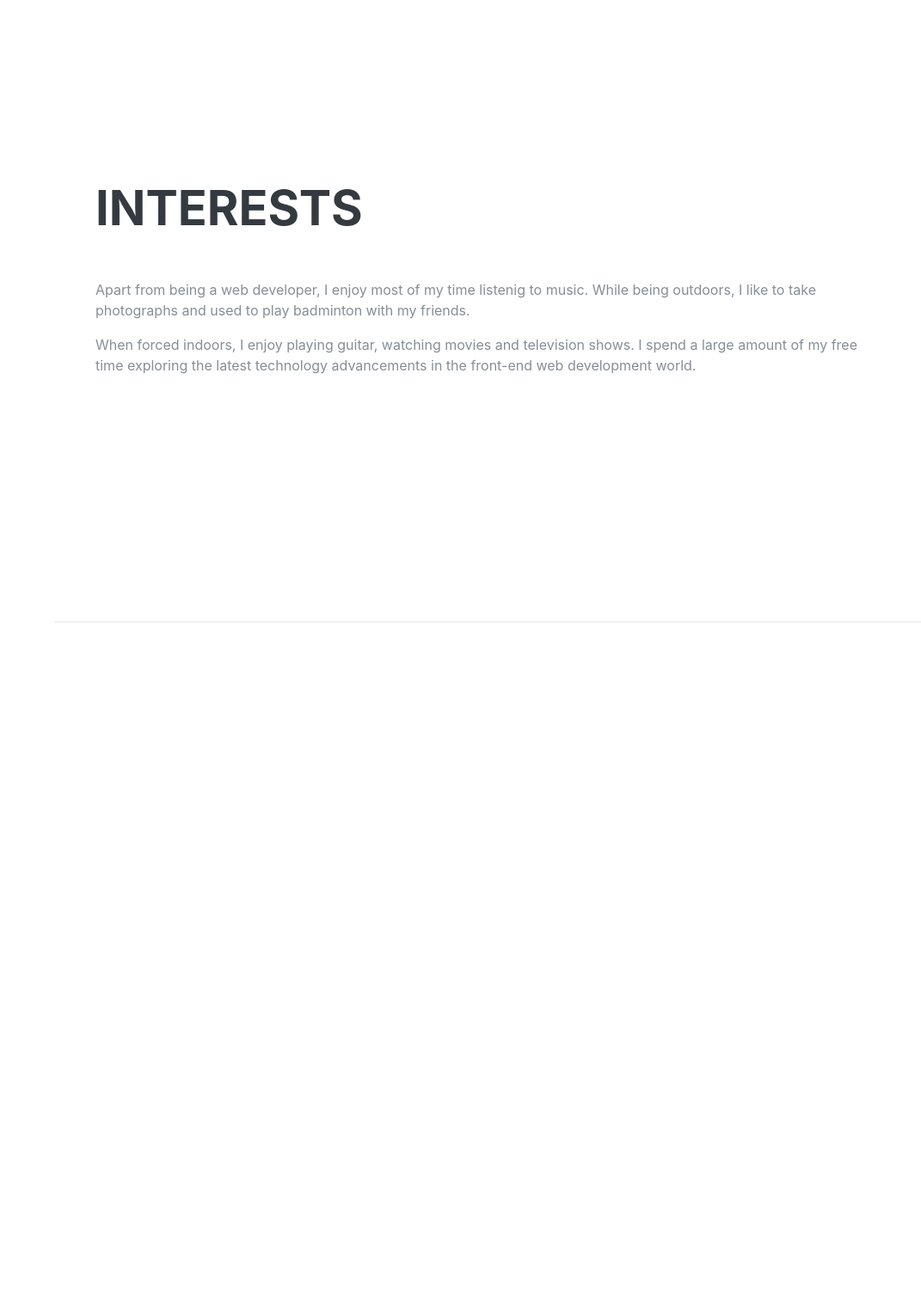
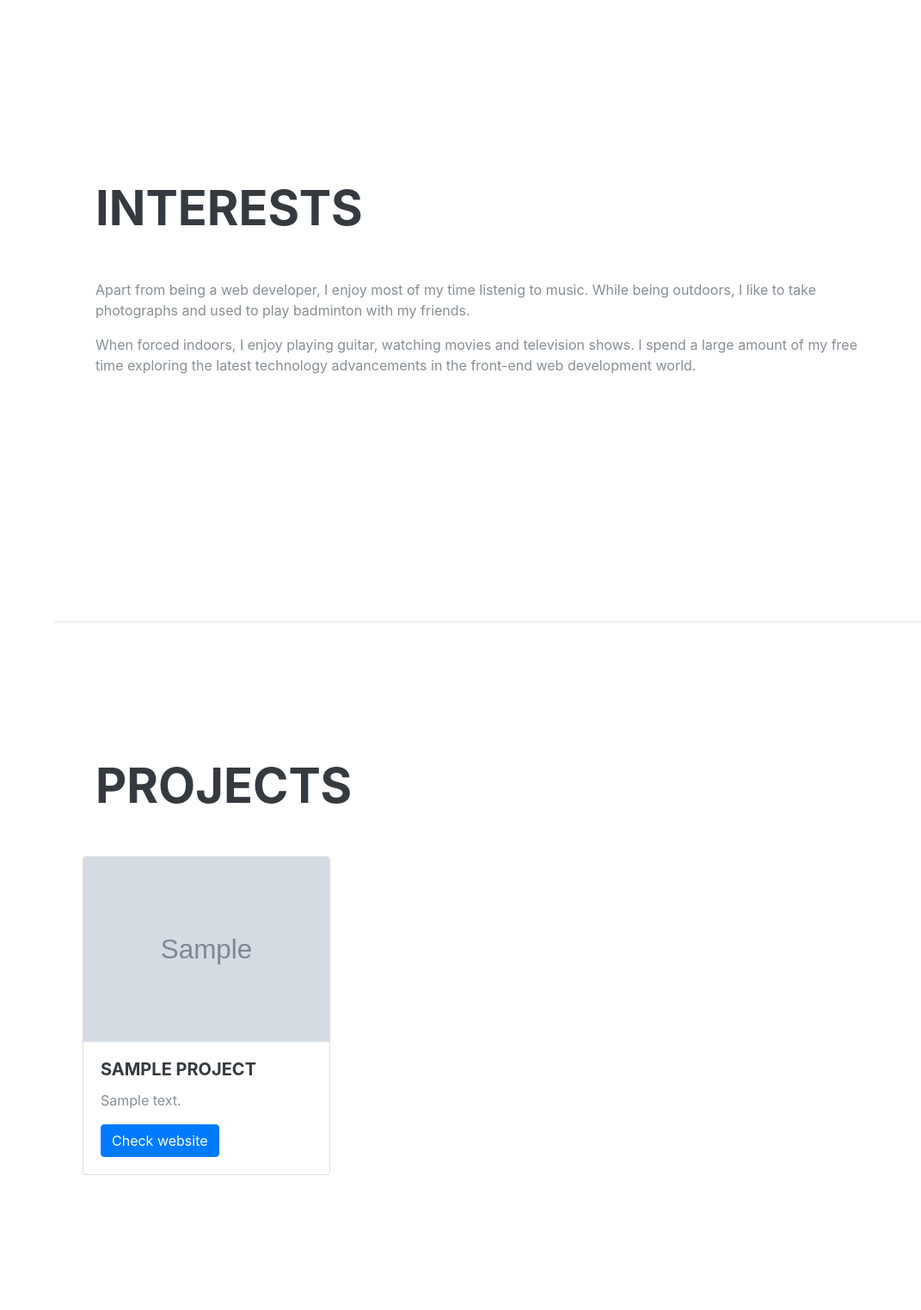
Before and after one commit to sjay-jx/Portfolio-Website, a Django app: page / in a window 1280 px wide. Shown: the part 2480-4004 px from the top of the page at 86% size, without its empty margins (209-1280 px from the left). Before the commit the page ends 3204 px from the top, so only its background shows below. Run offline with Django 3.2, Linux system fonts and the light colour scheme; tables that the repository leaves empty hold one stand-in row (values such as "Sample post"); grey boxes marked "Sample" are stand-in pictures; some libraries are stand-ins or nearby versions; some web fonts are replaced.

Commit message:
Added context in index view

```diff
--- a/project/templates/project/index.html
+++ b/project/templates/project/index.html
@@ -194,6 +194,25 @@ and a proud team player focused on achieving project objectives with speed and a
     </section>
 
     <hr class="m-0">
+    <section class="resume-section p-3 p-lg-5 d-flex align-items-center" id="projects">
+      <div class="w-100">
+        <h2 class="mb-5">Projects</h2>
+          <div class="row">
+  {% for item in projects %}
+        <div class="card" style="width: 18rem;">
+        <a href="{{ item.get_absolute_url }}"><img class="card-img-top" src="{{ item.image.url }}" alt="Card image cap"></a>
+        <div class="card-body">
+          <h5 class="card-title">{{ item.title }}</h5>
+          <p class="card-text">{{ item.description|truncatechars:50 }}</p>
+          {% if item.url %}
+          <a href="{{ item.url }}" class="btn btn-primary">Check website</a>
+          {% endif %}
+        </div>
+      </div>
+  {% endfor %}
+</div>
+      </div>
+    </section>
   </div>
 
   <!-- Bootstrap core JavaScript -->
--- a/project/views.py
+++ b/project/views.py
@@ -1,6 +1,12 @@
-from django.shortcuts import render
+from django.shortcuts import render, get_object_or_404
+
+from .models import Project
 
 
 def index(request):
 	"""Return the homepage for the website"""
-	return render(request, 'project/index.html')
+	projects = Project.objects.all()
+	context = {
+		'projects':projects
+	}
+	return render(request, 'project/index.html',context)
```
